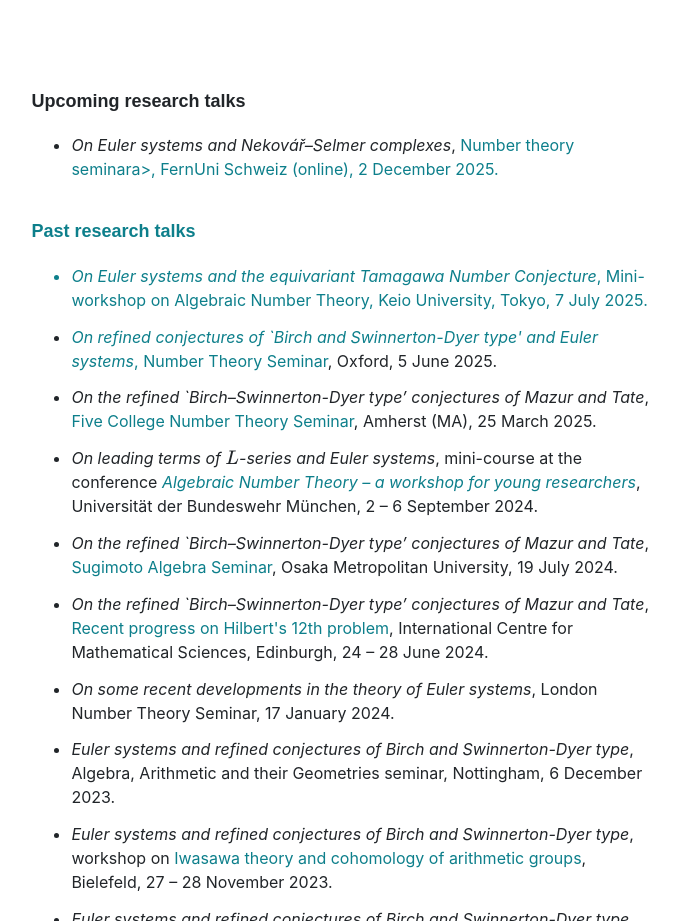
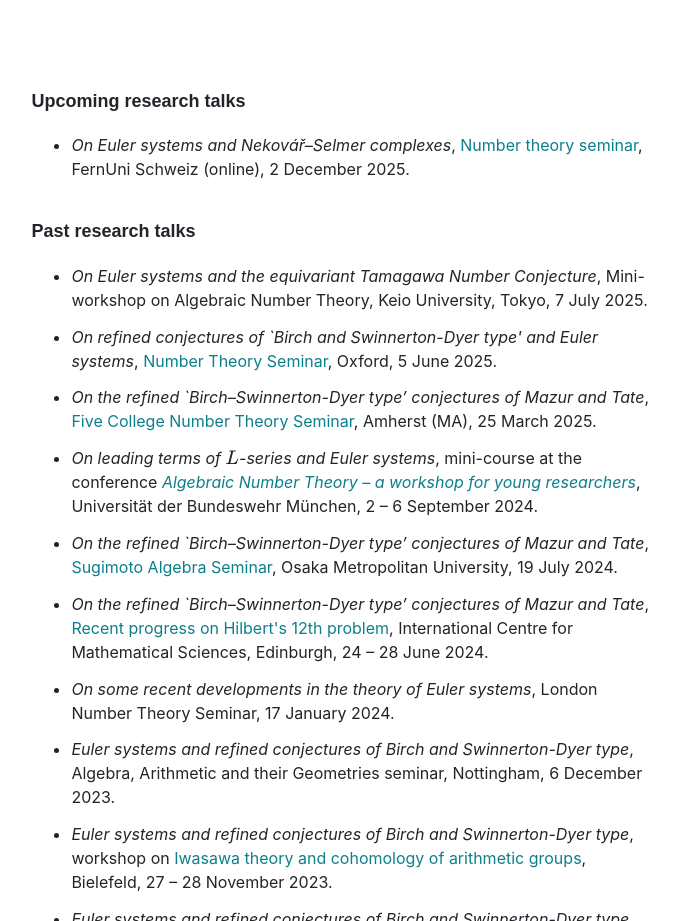
Before and after one commit to dominikbullach/dominikbullach.github.io, a plain HTML site: page index.html in a window 1280 px wide. Shown: the part 1874-2795 px from the top of the page, without its empty margins (431-1110 px from the left). Drawn offline with nearby package versions, Linux system fonts and the light colour scheme; some packages are replaced by stand-ins of ours.

Commit message:
Update index.html

```diff
--- a/index.html
+++ b/index.html
@@ -180,7 +180,7 @@
 
         <h6>Upcoming research talks</h6>
       <ul>
-		<li><i>On Euler systems and Nekovář&ndash;Selmer complexes</i>, <a href="https://unidistance.ch/en/mathematics-and-computer-science/event/number-theory-seminar-dominik-bullach">Number theory seminar</href>a>, FernUni Schweiz (online), 2 December 2025.
+		<li><i>On Euler systems and Nekovář&ndash;Selmer complexes</i>, <a href="https://unidistance.ch/en/mathematics-and-computer-science/event/number-theory-seminar-dominik-bullach">Number theory seminar</a>, FernUni Schweiz (online), 2 December 2025.
       </ul>
       <br>
 
```
